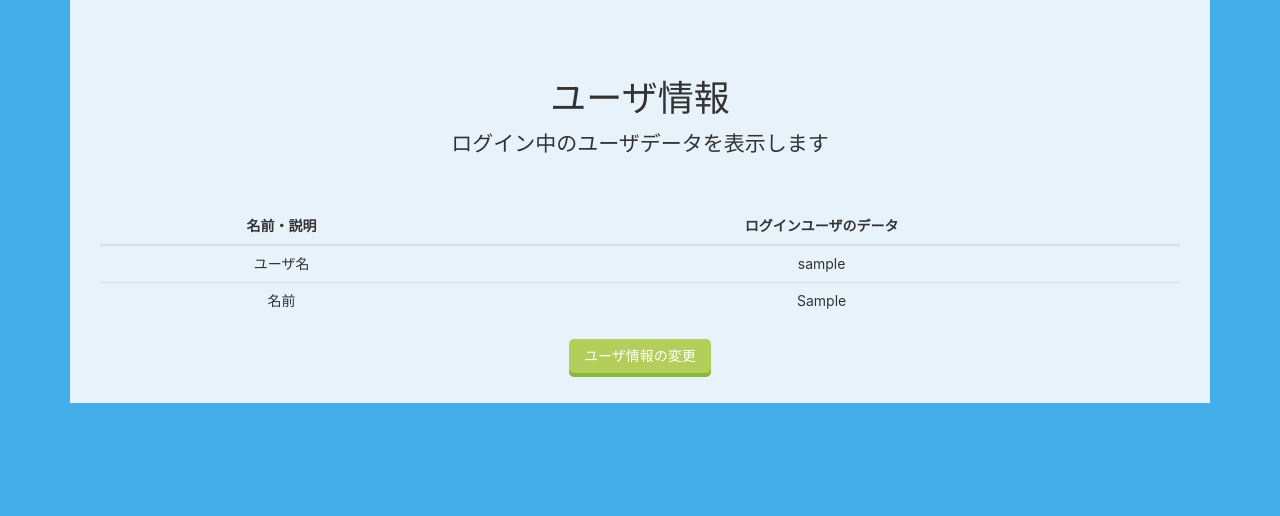
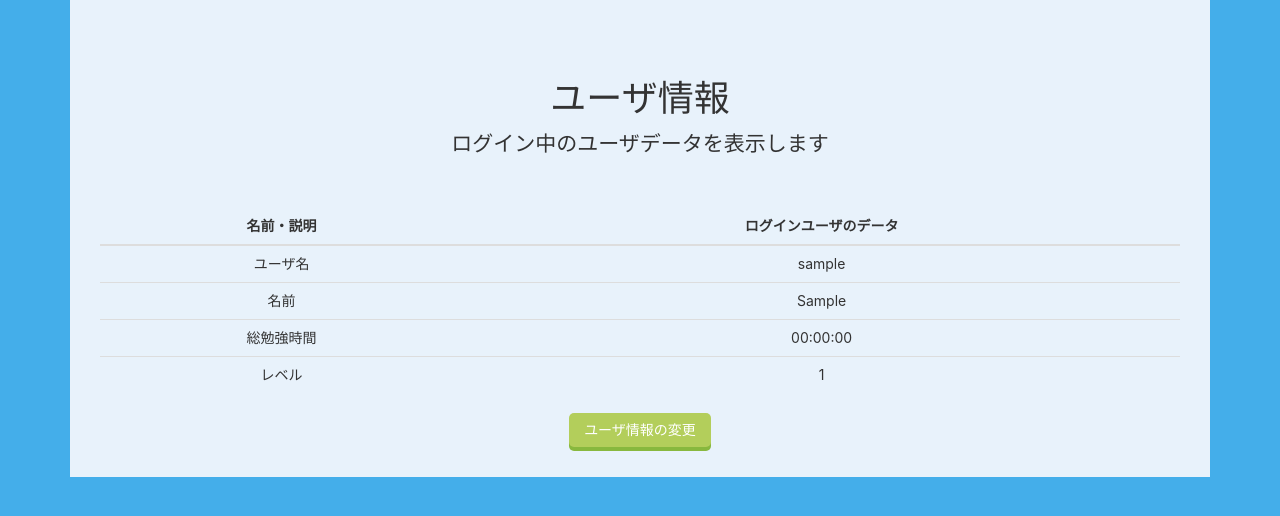
Before and after one commit to tetsu31415/StudyRival, a Django app: page /mypage/ in a window 1280 px wide. Shown: the part 113-629 px from the top of the page. Run offline with Django 3.2, Linux system fonts and the light colour scheme; the visitor is signed in with stand-in values (Sample User, id 1); data comes from the database, SQL or seed files in the repository; data that the repository does not hold is empty; some libraries are stand-ins or nearby versions.

Commit message:
プロフィールにレベルと勉強時間を表示

```diff
--- a/app/templates/app/info.html
+++ b/app/templates/app/info.html
@@ -40,6 +40,14 @@
                 <td>名前</td>
                 <td>{{ user.first_name }}</td>
               </tr>
+              <tr>
+                <td>総勉強時間</td>
+                <td>{{ time }}</td>
+              </tr>
+              <tr>
+                <td>レベル</td>
+                <td>{{ level }}</td>
+              </tr>
             </tbody>
           </table>
           <a href="{% url 'easy_regist:user_update' user.pk %}" class="btn btn-outline-primary">ユーザ情報の変更</a>
--- a/app/views.py
+++ b/app/views.py
@@ -1,4 +1,4 @@
-from django.shortcuts import render
+from django.shortcuts import render, redirect
 from django.contrib.auth.decorators import login_required
 from django.contrib.auth.decorators import user_passes_test
 
@@ -11,6 +11,7 @@ from .forms import PostForm
 from django.conf import settings
 
 import tweepy
+import math
 
 def login_form(request):
     return render(request, 'app/login.html', {})
@@ -22,12 +23,18 @@ def timer(request):
             post = form.save(commit=False)
             post.user = request.user
             post.save()
+            return redirect("mypage")
     form = PostForm()
     records = Record.objects.all()
     return render(request, 'app/timer.html' , {'records': records, 'form': form, })
 
 def mypage(request):
-    return render(request, 'app/info.html' , {})
+    q = User.objects.filter(id=request.user.id).annotate(times=Sum('record__time'))
+    time = q[0].times
+    if not time:
+        time = 0
+    lv = int(math.sqrt(time/3600) + 1)
+    return render(request, 'app/info.html' , {'time': time_format(time), 'level': lv })
 
 def ranking(request):
     # 各種キーをセット
```
